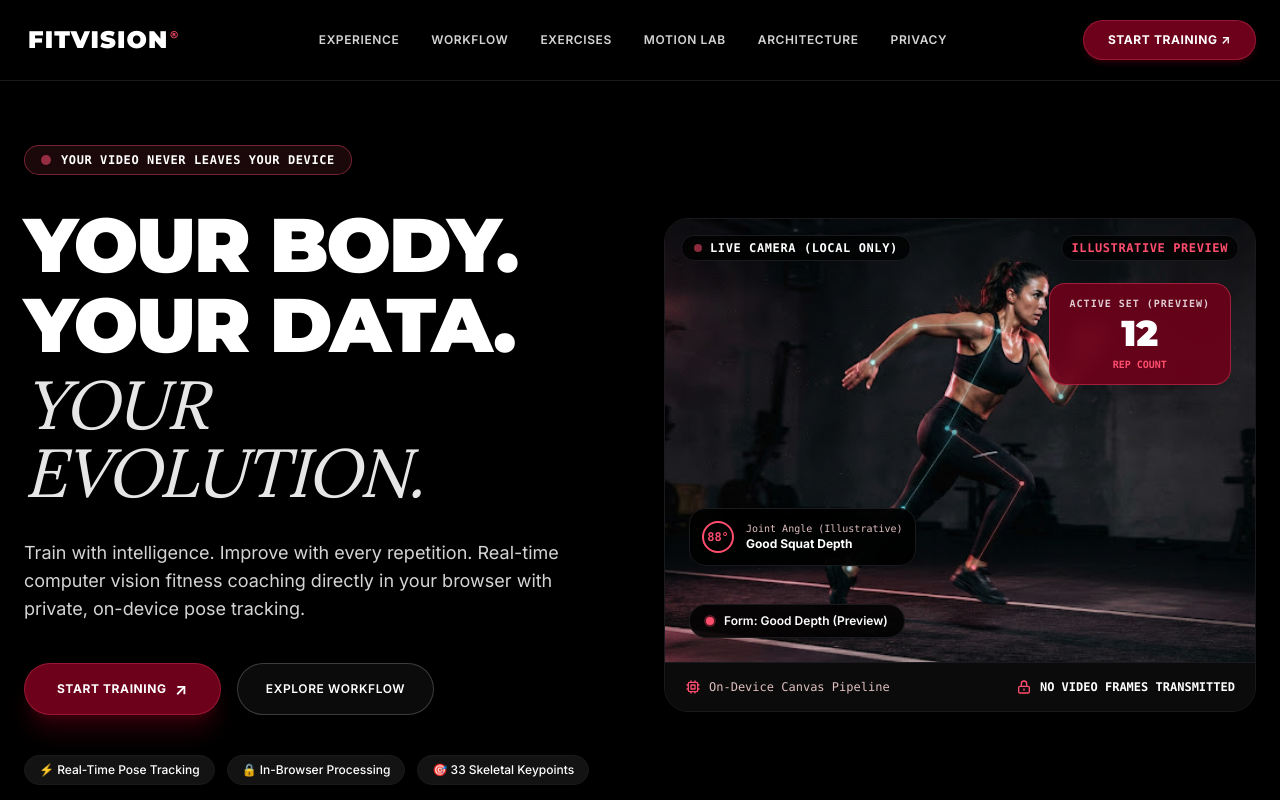
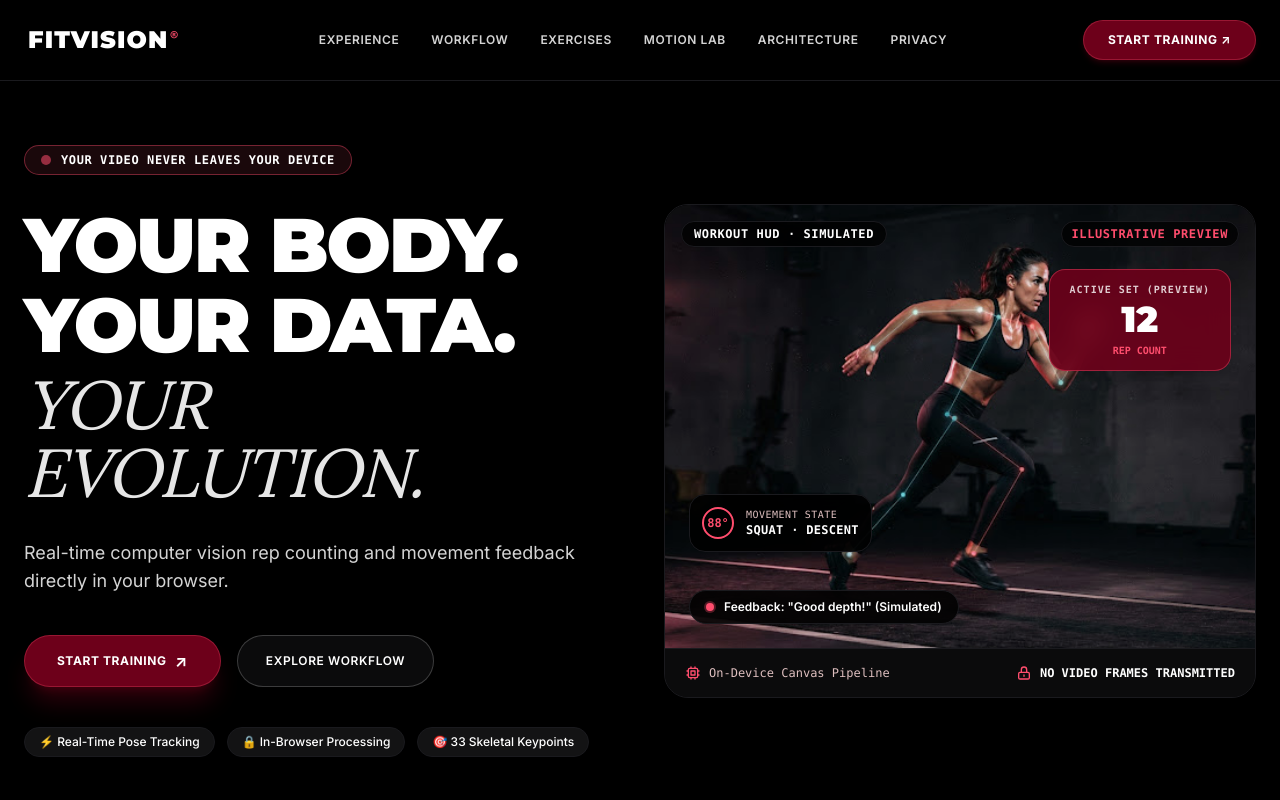
Before and after one commit to SAGETOAD-source/fitvision, a Next.js app in the folder frontend/: page / in a window 1280 px wide. Shown: the top 800 px of the page. Built offline with nearby package versions, Linux system fonts and the light colour scheme.

Commit message:
fix(landing): clarify simulated workout HUD and movement feedback

```diff
--- a/frontend/src/components/landing/HeroSection.tsx
+++ b/frontend/src/components/landing/HeroSection.tsx
@@ -31,7 +31,7 @@ export default function HeroSection() {
 
           {/* Subhead */}
           <p className="text-base sm:text-lg text-neutral-300 leading-relaxed max-w-xl font-sans">
-            Train with intelligence. Improve with every repetition. Real-time computer vision fitness coaching directly in your browser with private, on-device pose tracking.
+            Real-time computer vision rep counting and movement feedback directly in your browser.
           </p>
 
           {/* Dual CTAs */}
@@ -82,9 +82,8 @@ export default function HeroSection() {
               {/* Top Telemetry Status Bar */}
               <div className="absolute top-4 inset-x-4 flex items-center justify-between pointer-events-none">
                 <div className="flex items-center gap-2 px-3 py-1 rounded-full bg-black/75 backdrop-blur-md card-border">
-                  <span className="w-2 h-2 rounded-full bg-[#FF4D6D] animate-pulse" />
                   <span className="text-[10px] sm:text-xs font-mono font-bold text-white tracking-wider">
-                    LIVE CAMERA (LOCAL ONLY)
+                    WORKOUT HUD · SIMULATED
                   </span>
                 </div>
                 <div className="px-2.5 py-1 rounded-full bg-black/75 backdrop-blur-md card-border text-[10px] sm:text-xs font-mono font-semibold text-[#FF4D6D] tracking-wider uppercase">
@@ -98,8 +97,8 @@ export default function HeroSection() {
                   88°
                 </div>
                 <div>
-                  <div className="text-[10px] font-mono text-[#DEBFBF] font-medium">Joint Angle (Illustrative)</div>
-                  <div className="text-xs text-white font-bold">Good Squat Depth</div>
+                  <div className="text-[10px] font-mono text-[#DEBFBF] font-medium uppercase tracking-wider">MOVEMENT STATE</div>
+                  <div className="text-xs text-white font-bold font-mono tracking-wide">SQUAT · DESCENT</div>
                 </div>
               </div>
 
@@ -114,15 +113,15 @@ export default function HeroSection() {
                 <div className="text-[10px] font-mono text-[#FF4D6D] font-bold mt-1">REP COUNT</div>
               </div>
 
-              {/* Form Quality Badge */}
+              {/* Verified Squat Feedback Cue Badge */}
               <div className="absolute bottom-4 sm:bottom-6 left-4 sm:left-6 bg-black/85 backdrop-blur-md card-border rounded-full px-4 py-2 flex items-center gap-2.5 pointer-events-none">
                 <span className="w-2 h-2 rounded-full bg-[#FF4D6D] ring-2 ring-[#FF4D6D]/30" />
-                <span className="text-xs text-white font-semibold">Form: Good Depth (Preview)</span>
+                <span className="text-xs text-white font-semibold">Feedback: &quot;Good depth!&quot; (Simulated)</span>
               </div>
             </div>
 
             {/* Bottom Telemetry Strip */}
-            <div className="px-5 py-3 sm:py-4 bg-[#0B0B0C] border-t border-[#1A1A1E] flex items-center justify-between">
+            <div className="px-5 py-3 sm:py-4 bg-[#0B0B0C] border-t border-[#1A1A1E] flex flex-col sm:flex-row items-start sm:items-center justify-between gap-2.5 sm:gap-4">
               <div className="flex items-center gap-2 text-[#DEBFBF] text-xs font-mono">
                 <svg className="w-4 h-4 text-[#FF4D6D]" fill="none" stroke="currentColor" viewBox="0 0 24 24" aria-hidden="true">
                   <path strokeLinecap="round" strokeLinejoin="round" strokeWidth={2} d="M9 3v2m6-2v2M9 19v2m6-2v2M5 9H3m2 6H3m18-6h-2m2 6h-2M7 19h10a2 2 0 002-2V7a2 2 0 00-2-2H7a2 2 0 00-2 2v10a2 2 0 002 2zM9 9h6v6H9V9z" />
```
Also changed, not shown: 2 other files (tests, documents, lock files or other folders).
